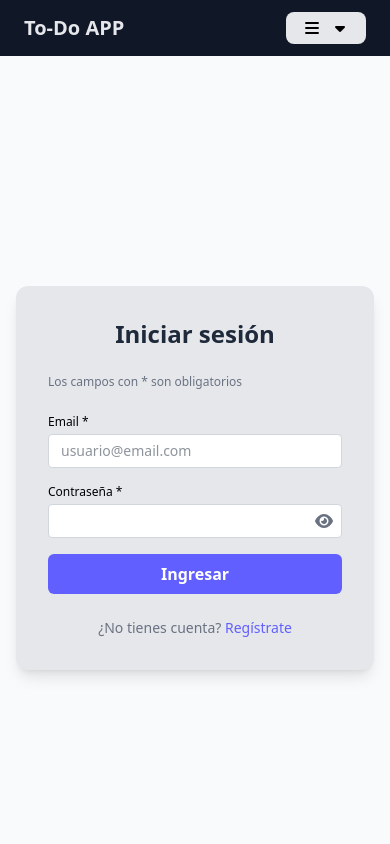
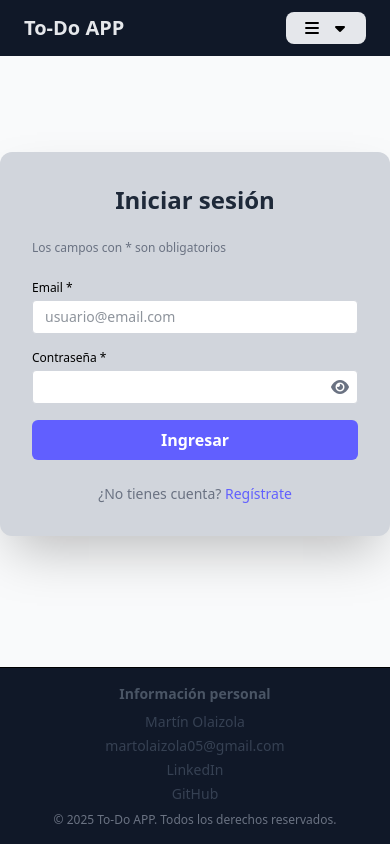
Before and after one commit to martonOlaizola/To-Do-App, a Vue app in the folder frontend/: page / in a window 390 px wide. Both pictures are taken after a click on the button "Iniciar sesión". Shown: the top 844 px of the page. Built offline with nearby package versions, Linux system fonts and the light colour scheme; no server answers.

Commit message:
Fixed responsiveness conflicts

```diff
--- a/frontend/src/App.vue
+++ b/frontend/src/App.vue
@@ -1,12 +1,14 @@
 <template>
-<div>
-  <Header/>
-  <RouterView/>
-  <Footer/>
-</div>
+  <div class="min-h-screen flex flex-col bg-gray-50">
+    <Header/>
+    <main class="flex-1">
+      <RouterView/>
+    </main>
+    <Footer/>
+  </div>
 </template>
 <script setup>
   import Header from './components/Header.vue'
   import Footer from './components/Footer.vue'
-import { RouterView } from 'vue-router';
+  import { RouterView } from 'vue-router';
 </script>
--- a/frontend/src/components/Footer.vue
+++ b/frontend/src/components/Footer.vue
@@ -1,6 +1,6 @@
 <template>
-  <footer class="w-full bg-gray-900 border-t border-gray-300 py-6">
-    <div class="max-w-7xl mx-auto px-6 grid gap-6 text-sm text-gray-700
+  <footer class="w-full bg-gray-900 border-t py-4">
+    <div class="max-w-7xl mx-auto px-4 sm:px-6 lg:px-8 grid gap-4 text-sm text-gray-700
                 text-center sm:text-left
                 sm:grid-cols-2 md:grid-cols-3">
 
@@ -18,7 +18,7 @@
     </div>
 
     <!-- Línea inferior -->
-    <div class="mt-6 text-center text-xs text-gray-500">
+    <div class="mt-2 text-center text-xs text-gray-500">
       © 2025 To-Do APP. Todos los derechos reservados.
     </div>
   </footer>
--- a/frontend/src/components/LoginForm.vue
+++ b/frontend/src/components/LoginForm.vue
@@ -1,6 +1,6 @@
 <template>
-  <div class="min-h-screen flex items-center justify-center bg-gray-50 px-4">
-    <div class="max-w-md w-full bg-gray-200 rounded-xl shadow-lg p-8 space-y-6">
+  <div class="overflow-hidden flex items-center justify-center bg-gray-50 py-24 ">
+    <div class="max-w-md w-full bg-gray-300 rounded-xl shadow-2xl p-8 space-y-6">
       <h1 class="text-2xl font-semibold text-center text-gray-800">Iniciar sesión</h1>
       <p class="text-gray-500 text-xs mt-1">Los campos con * son obligatorios</p>
       <form class="space-y-4" @submit.prevent="onSubmit">
--- a/frontend/src/pages/Welcome.vue
+++ b/frontend/src/pages/Welcome.vue
@@ -1,6 +1,6 @@
 <template>
   <main class="flex-1 flex items-center justify-center">
-    <div class="pt-40 pb-35 text-center space-y-6 bg-gray/80 text-[#373C41] rounded-[10pt] p-[10pt]">
+    <div class="py-32 2xl:py-72 text-center space-y-6 bg-gray/80 text-[#373C41] rounded-[10pt] p-[10pt]">
       <h1 class="text-3xl font-bold text-gray-800">Bienvenido</h1>
       <p class="text-gray-600">Una To-Do App desarrollada con Vue3 (frontend) y FastAPI+PostgreSQL (backend).</p>
       <button
```
